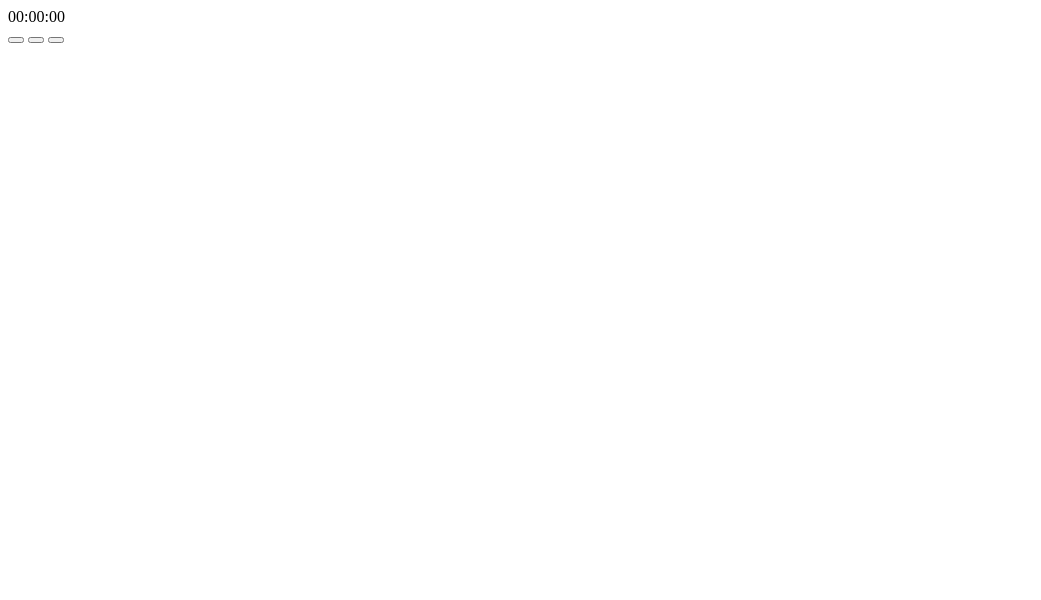
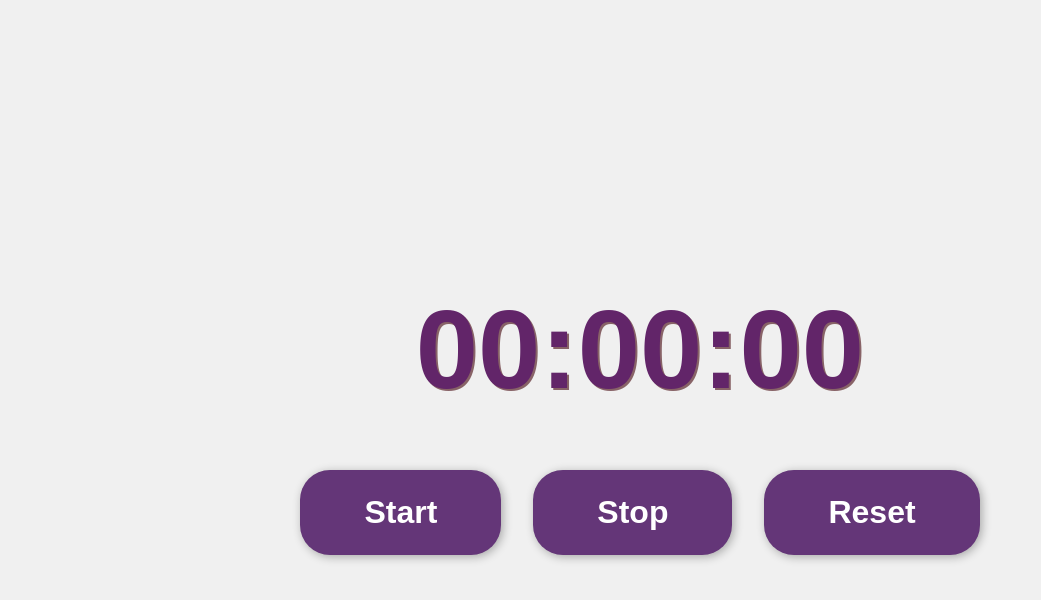
Before and after one commit to ze37/StopWatch, a plain HTML site: page index.html in a window 1280 px wide. Shown: the whole page, without its empty margins (0-1041 px from the left). Drawn offline with Linux system fonts and the light colour scheme.

Commit message:
Style do projeto

```diff
--- a/index.html
+++ b/index.html
@@ -5,13 +5,14 @@
     <meta http-equiv="X-UA-Compatible" content="IE=edge">
     <meta name="viewport" content="width=device-width, initial-scale=1.0">
     <title>StopWatch</title>
+    <link rel="stylesheet" href="style.css">
 </head>
 <body>
     <div id="timer">00:00:00</div>
     <div id="buttons">
-        <button id="Start"></button>
-        <button id="Stop"></button>
-        <button id="Reset"></button>
+        <button id="start">Start</button>
+        <button id="stop">Stop</button>
+        <button id="reset">Reset</button>
     </div>
 </body>
 </html>
--- /dev/null
+++ b/style.css
@@ -0,0 +1,58 @@
+body{
+    background-color: #f0f0f0;
+    font-family: "Poppins", sans-serif;
+    display: flex;
+    flex-direction: column;
+    justify-content: center;
+    min-height: 100vh;
+    overflow: hidden;
+    align-items: center;
+}
+
+#timer{
+    font-size: 7rem;
+    font-weight: 700;
+    text-shadow: 2px 2px #886367;
+    color: #622569;
+    width: 600Px;
+    text-align: center;
+    margin: 40px;
+}
+#buttons{
+    display: flex;
+    justify-content: center;
+
+}
+button{
+    background-color: #643678;
+    border-radius: 30px;
+    color: white;
+    border: none;
+    font-size: 2rem;
+    font-weight: bold;
+    padding: 1.5rem 4rem;
+    margin: 1rem;
+    cursor: pointer;
+    box-shadow: 2px 2px 10px rgba(0,0,0,0.3);
+    transition: all .2s;
+}
+button:hover{
+    background-color: #724567;
+    box-shadow: 2px 2px 10px rgba(0,0,0,0.5);
+
+}
+button[disabled]{
+    opacity: .5;
+    cursor:default;
+}
+@media (max-width: 800px){
+    #timer{
+        font-size: 4rem;
+        width: 350px;
+    }
+    button{
+        font-size: 1.5rem;
+        padding: 1rem 2rem;
+    }
+
+}
```
